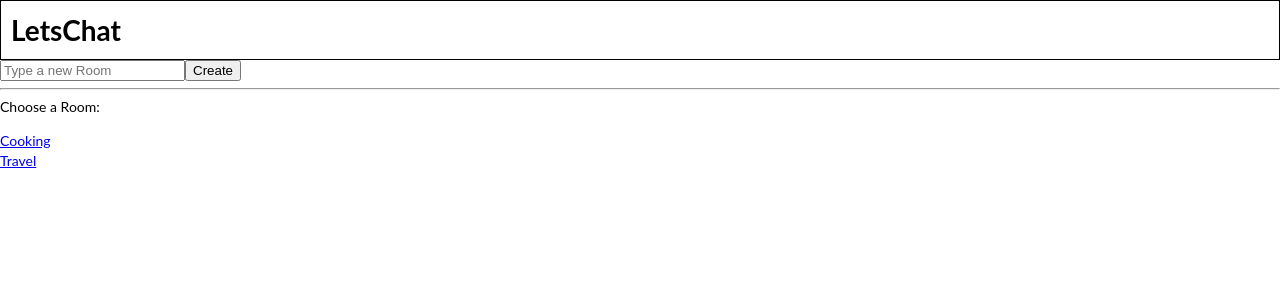
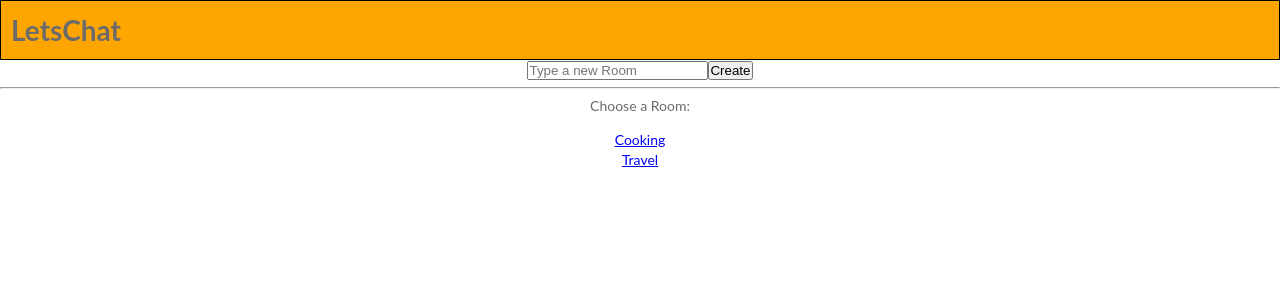
Before and after one commit to ap104826/lets-chat, a React (Create React App) app: page / in a window 1280 px wide. Shown: the top 300 px of the page. Built offline with nearby package versions, Linux system fonts and the light colour scheme.

Commit message:
added css

```diff
--- a/src/App.css
+++ b/src/App.css
@@ -5,12 +5,15 @@
   border: black;
   border-style: solid;
   border-width: thin;
+  background-color: orange
 }
 
 .chat_container {
   display: flex;
   flex-direction: column;
   flex: 1;
+  color: #6B6B6B;
+
 }
 
 .chat_users {
@@ -21,6 +24,8 @@
   flex: 1;
   margin-left: 5px;
   margin-right: 5px;
+    color: #6B6B6B;
+
 }
 
 .chat_rooms {
@@ -31,6 +36,8 @@
   flex: 1;
   margin-left: 5px;
   margin-right: 5px;
+    color: #6B6B6B;
+
 }
 
 .main_chat {
@@ -39,20 +46,28 @@
   border: black;
   border-style: solid;
   border-width: thin;
+    color: #6B6B6B;
+
 }
 
 html, body {
   height: 100%;
+    color: #6B6B6B;
+
 }
 
 #root {
   height: 100%;
+    color: #6B6B6B;
+
 }
 
 .App {
   height: 100%;
   display: flex;
   flex-direction: column;
+    color: #6B6B6B;
+
 }
 
 body {
@@ -93,3 +108,11 @@ li {
   display: flex;
   flex-direction: column;
 }
+
+
+  * {
+
+        padding: 0;
+
+
+    }
--- a/src/Room.css
+++ b/src/Room.css
@@ -0,0 +1,10 @@
+.room_form{
+    text-align: center;
+    color: #6B6B6B;
+
+}
+
+.message_send{
+    background-color: orange;
+    color: #6B6B6B
+}
--- a/src/Room.js
+++ b/src/Room.js
@@ -77,7 +77,7 @@ export default class Room extends Component {
                 </div>
                 <form className="chat_message" onSubmit={(e) => this.handleSubmit(e)}>
                     <input name="message-to-send" className="message_input" id="message-to-send" placeholder="Type your message" />
-                    <button>Send</button>
+                    <button className="message_send">Send</button>
                 </form>
 
             </div>
--- a/src/RoomNav.js
+++ b/src/RoomNav.js
@@ -20,6 +20,7 @@ export default class RoomNav extends Component {
             <h2>{room.name}</h2>
             <div>
                 <NavLink to="/">Leave Room</NavLink>
+                <br />
                 <NavLink to="/">Create Room</NavLink>
             </div>
         </>)
--- a/src/Rooms.js
+++ b/src/Rooms.js
@@ -2,6 +2,7 @@ import React, { Component } from 'react';
 import { NavLink } from 'react-router-dom';
 import rooms from './Rooms'
 import ApiContext from './ApiContext'
+import './Room.css'
 
 
 export default class Rooms extends Component {
@@ -20,11 +21,13 @@ export default class Rooms extends Component {
 
         return (
 
-            <div>
+            <div className="room_form">
                 <form onSubmit={(e) => this.handleformSubmit(e)}>
-                    <input type="text" className="input-box" required name='room-name' placeholder="Type a new Room" />
+
+                    <input type="text" className="input_box" required name='room-name' placeholder="Type a new Room" />
 
                     <button type="submit" className="signup-btn">Create</button>
+
                 </form>
                 <hr />
 
@@ -41,7 +44,7 @@ export default class Rooms extends Component {
                             </NavLink>
                         </li>)}
                 </ul>
-            </div>
+            </div >
         )
 
     }
```
